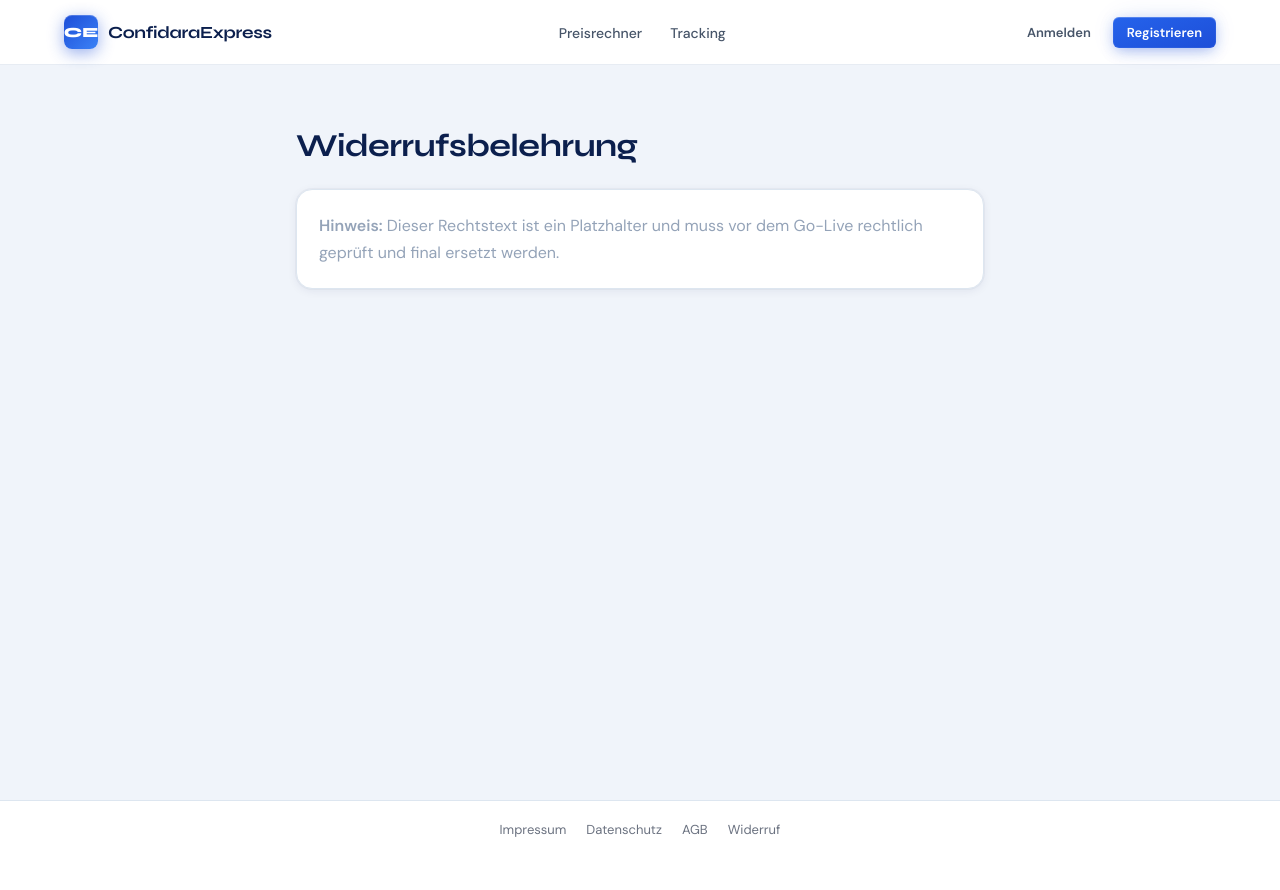
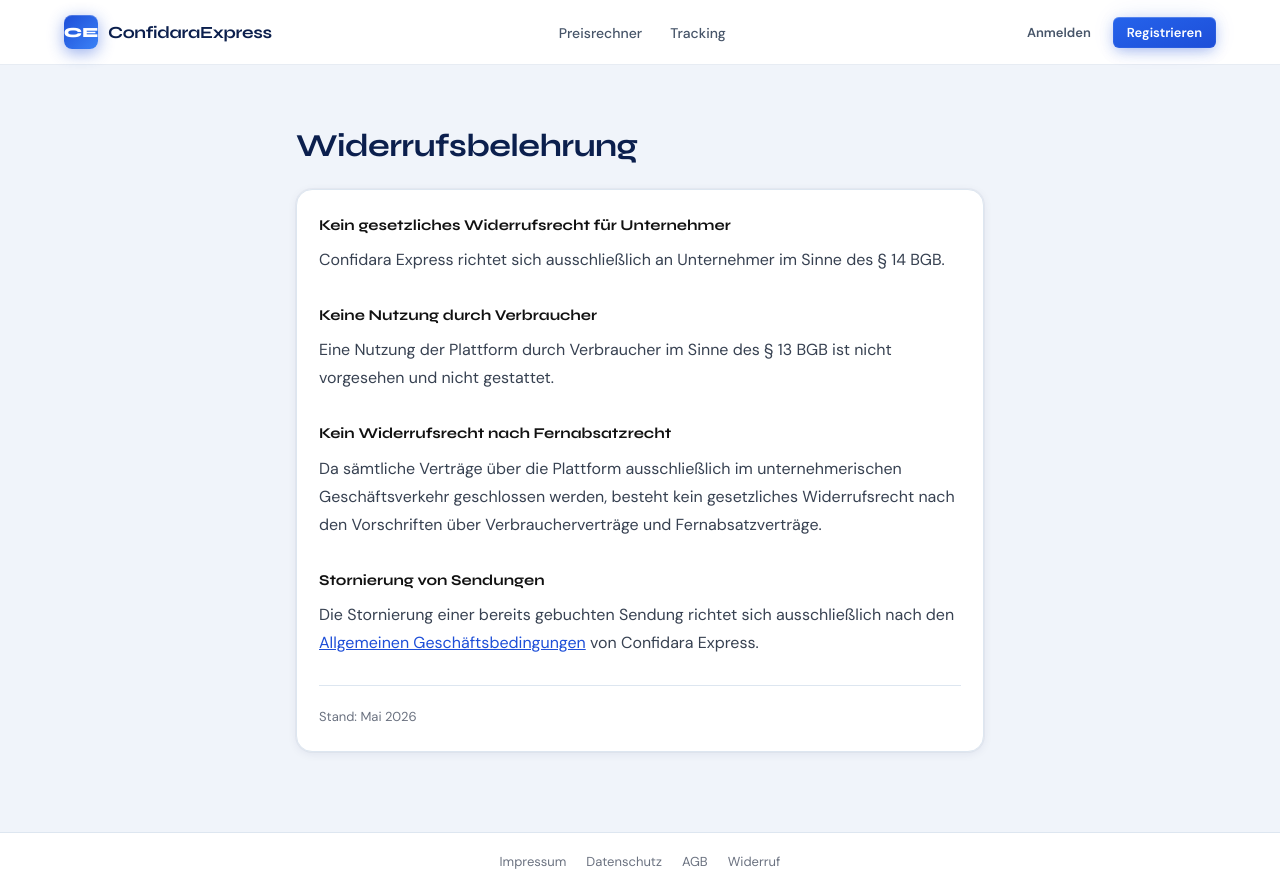
Before and after one commit to confidaraexpress-cloud/confidaraexpress-preisrechner, a React (Vite) app: page /widerruf in a window 1280 px wide. Before the commit the page ends 858 px from the top, so only its background shows below. Built offline with nearby package versions, Linux system fonts and the light colour scheme.

Commit message:
content: replace WiderrufPage placeholder with B2B no-withdrawal notice
https://claude.ai/code/session_01SaTWMX4TBa4PgScs2fSvaR

```diff
--- a/src/pages/WiderrufPage.jsx
+++ b/src/pages/WiderrufPage.jsx
@@ -1,4 +1,9 @@
 import React from "react";
+import { Link } from "react-router-dom";
+
+const SECTION_STYLE = { marginBottom: 28 };
+const H2_STYLE      = { fontSize: 15, fontWeight: 700, marginBottom: 8, color: "var(--text, #111)" };
+const P_STYLE       = { lineHeight: 1.75, margin: 0, color: "var(--text-muted, #374151)" };
 
 export default function WiderrufPage() {
   return (
@@ -6,11 +11,50 @@ export default function WiderrufPage() {
       <div className="container" style={{ maxWidth: 720, padding: "40px 16px 80px" }}>
         <h1 className="heading mb-24">Widerrufsbelehrung</h1>
         <div className="calc-panel">
-          <div className="calc-panel-body">
-            <p className="text-muted" style={{ lineHeight: 1.7 }}>
-              <strong>Hinweis:</strong> Dieser Rechtstext ist ein Platzhalter und muss vor dem Go-Live
-              rechtlich geprüft und final ersetzt werden.
-            </p>
+          <div className="calc-panel-body" style={{ lineHeight: 1.75 }}>
+
+            <div style={SECTION_STYLE}>
+              <h2 style={H2_STYLE}>Kein gesetzliches Widerrufsrecht für Unternehmer</h2>
+              <p style={P_STYLE}>
+                Confidara Express richtet sich ausschließlich an Unternehmer im Sinne des § 14 BGB.
+              </p>
+            </div>
+
+            <div style={SECTION_STYLE}>
+              <h2 style={H2_STYLE}>Keine Nutzung durch Verbraucher</h2>
+              <p style={P_STYLE}>
+                Eine Nutzung der Plattform durch Verbraucher im Sinne des § 13 BGB ist nicht vorgesehen
+                und nicht gestattet.
+              </p>
+            </div>
+
+            <div style={SECTION_STYLE}>
+              <h2 style={H2_STYLE}>Kein Widerrufsrecht nach Fernabsatzrecht</h2>
+              <p style={P_STYLE}>
+                Da sämtliche Verträge über die Plattform ausschließlich im unternehmerischen
+                Geschäftsverkehr geschlossen werden, besteht kein gesetzliches Widerrufsrecht nach
+                den Vorschriften über Verbraucherverträge und Fernabsatzverträge.
+              </p>
+            </div>
+
+            <div style={SECTION_STYLE}>
+              <h2 style={H2_STYLE}>Stornierung von Sendungen</h2>
+              <p style={P_STYLE}>
+                Die Stornierung einer bereits gebuchten Sendung richtet sich ausschließlich nach
+                den{" "}
+                <Link to="/agb" style={{ color: "var(--blue, #1D4ED8)" }}>
+                  Allgemeinen Geschäftsbedingungen
+                </Link>{" "}
+                von Confidara Express.
+              </p>
+            </div>
+
+            <div style={{ ...SECTION_STYLE, marginBottom: 0, paddingTop: 20, borderTop: "1px solid var(--border, #e5e7eb)" }}>
+              <p style={{ ...P_STYLE, fontSize: 13, color: "var(--text-muted, #6b7280)" }}>
+                Stand: Mai 2026
+              </p>
+            </div>
+
           </div>
         </div>
       </div>
```
